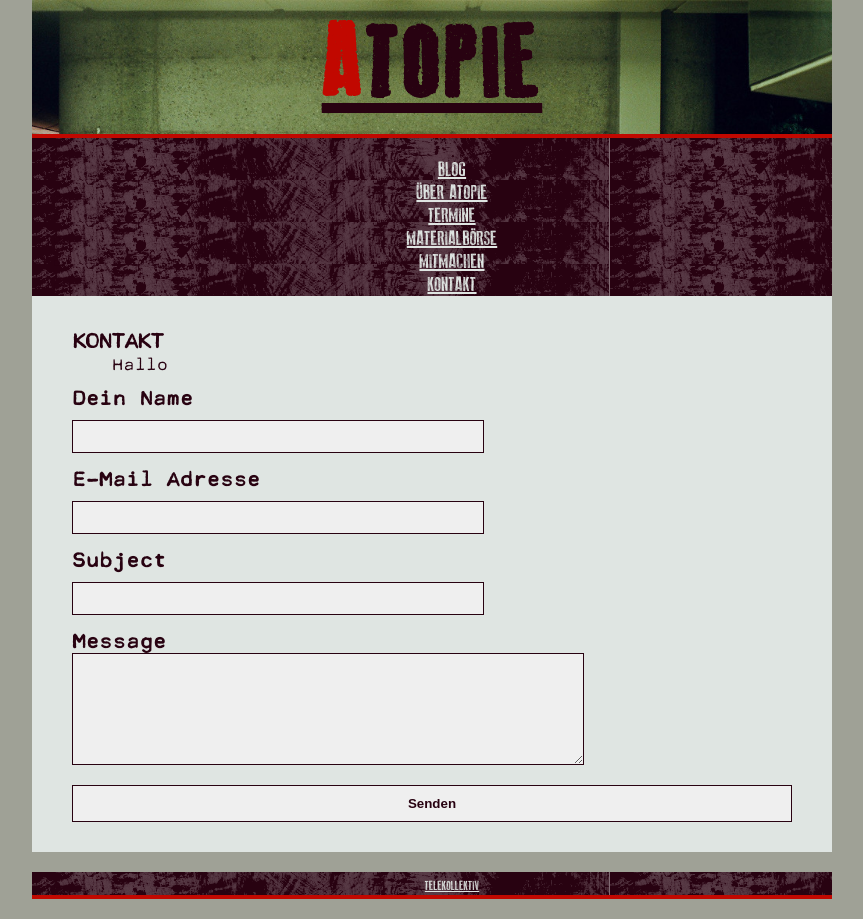
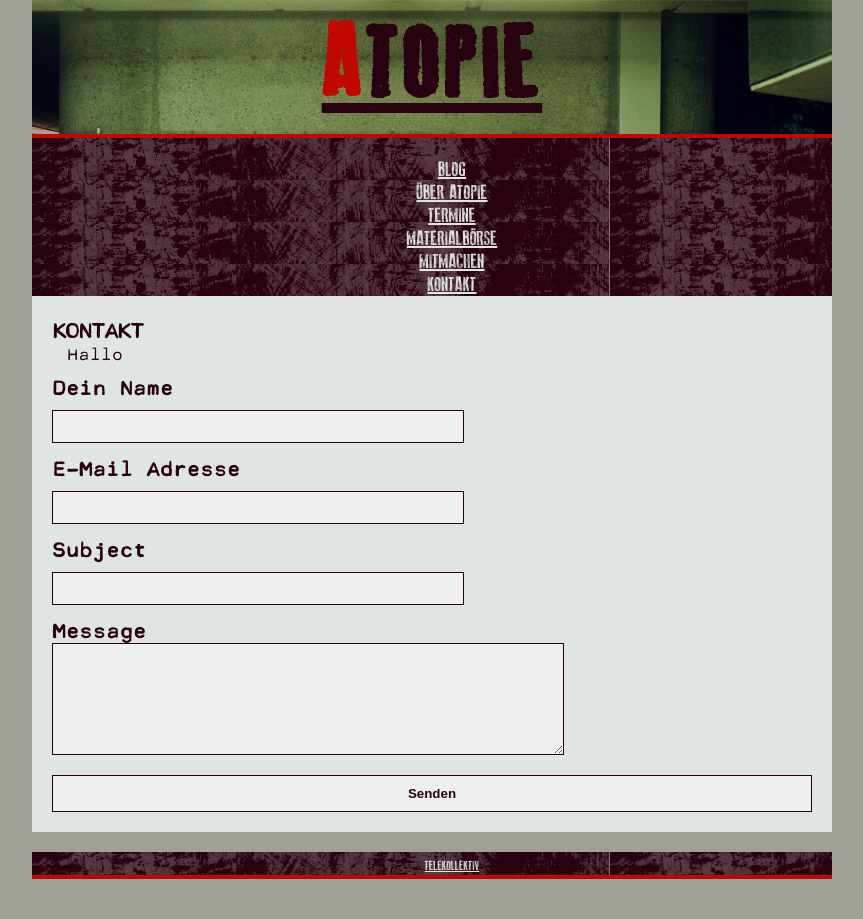
Before and after one commit to telekollektiv/blogupy, a Flask app: page /kontakt/ in a window 1280 px wide. Shown: the part 21-940 px from the top of the page, without its empty margins (208-1071 px from the left). After the commit the page ends 900 px from the top, so only its background shows below. Run offline with Flask 2, Linux system fonts and the light colour scheme; parts of the project's set-up code (start-up, migrations or seed data) failed here and were passed over; some libraries are stand-ins or nearby versions.

Commit message:
Reduce padding

```diff
--- a/static/css/main.css
+++ b/static/css/main.css
@@ -119,7 +119,7 @@ nav a:hover {
 
 article, .content {
   background-color: #dfe5e2;
-  padding: 20px 40px;
+  padding: 10px 20px;
   word-wrap: break-word;
 }
 
@@ -134,7 +134,7 @@ article h2 {
 }
 
 article p {
-    padding: 0 0 0 40px;
+    padding: 0 0 0 15px;
 }
 
 article a {
```
